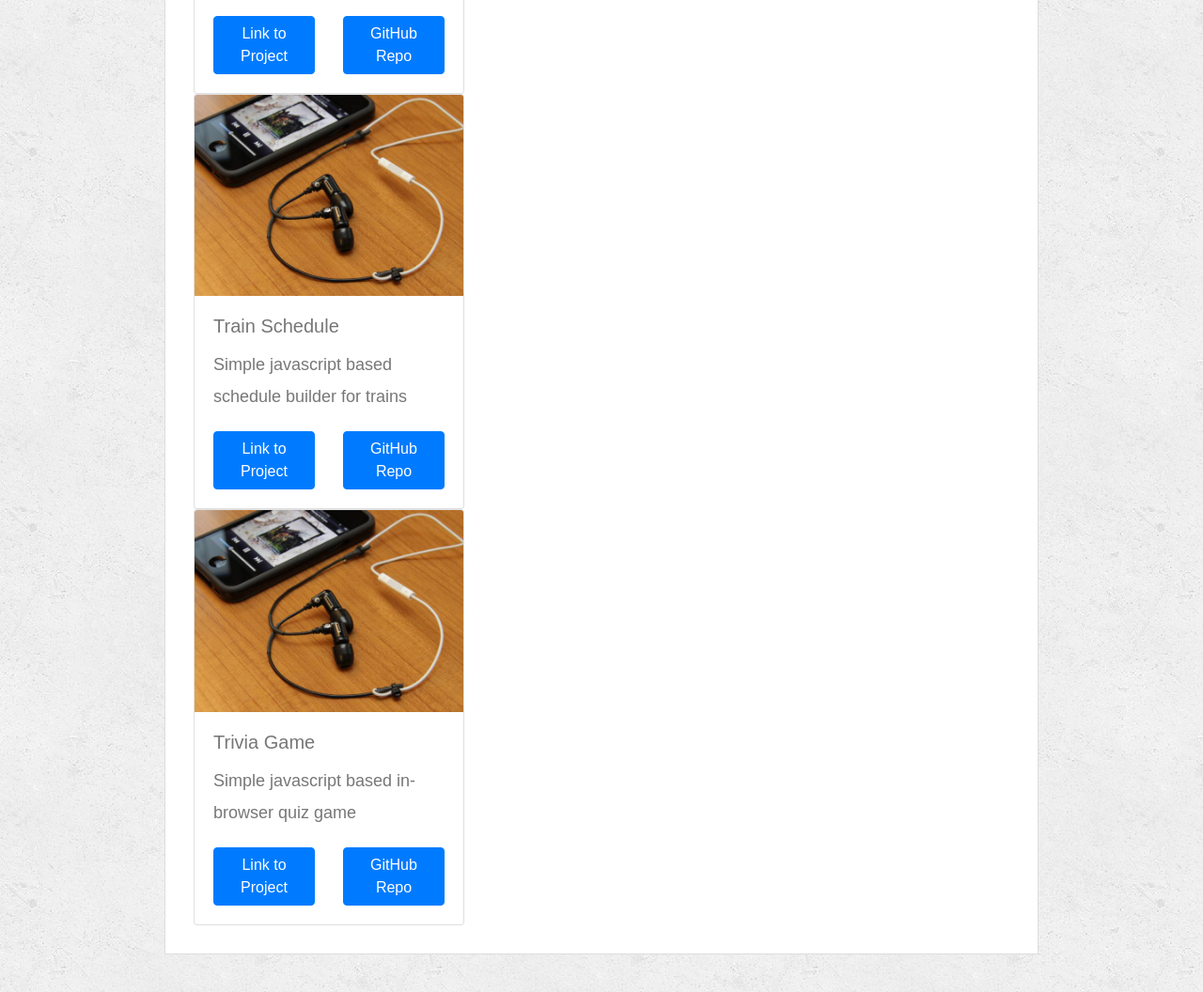
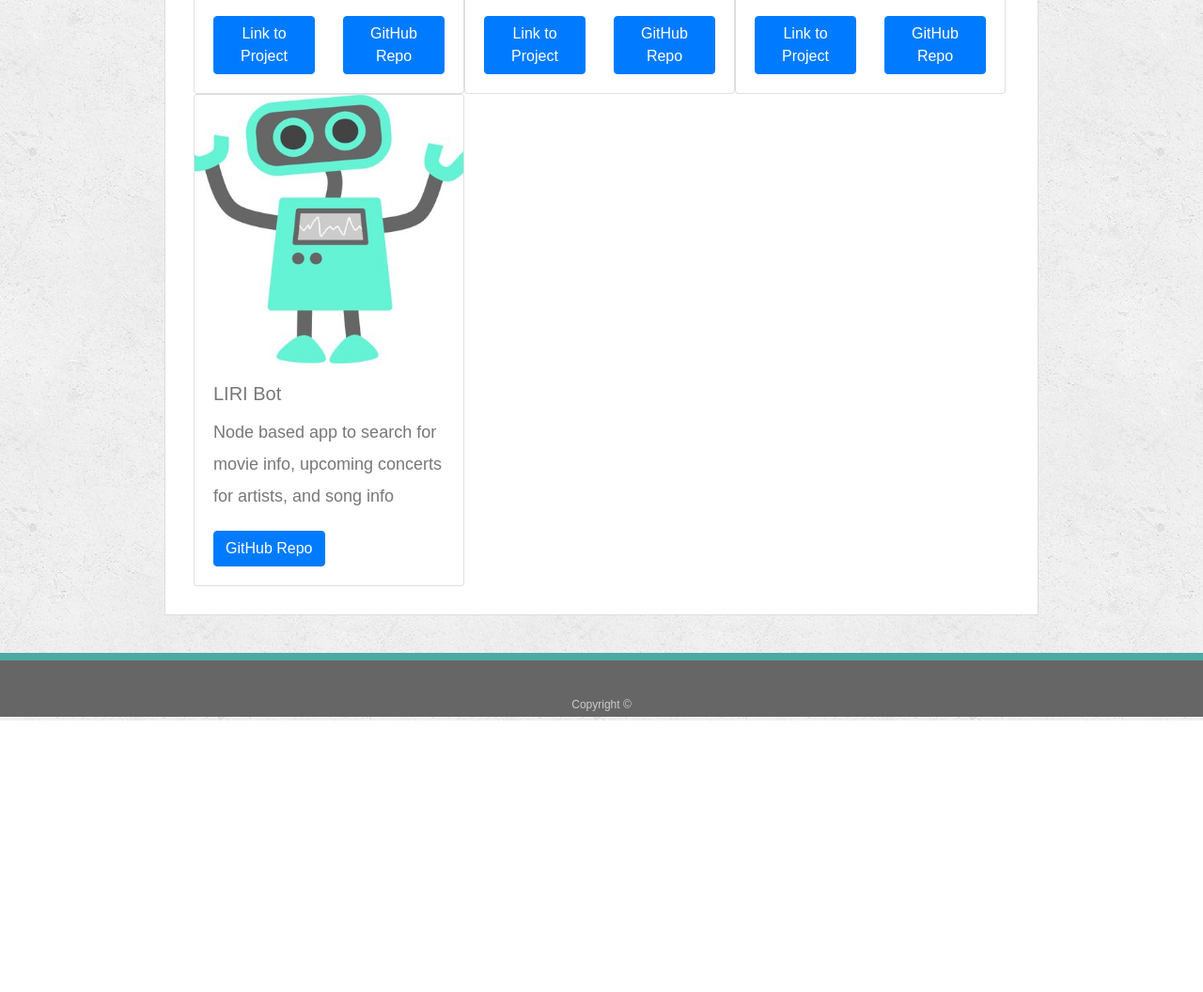
Before and after one commit to j-adom/j-adom.github.io, a plain HTML site: page portfolio.html in a window 1280 px wide. Shown: the part 596-1652 px from the top of the page at 94% size. After the commit the page ends 1363 px from the top, so only its background shows below. Drawn offline with nearby package versions, Linux system fonts and the light colour scheme.

Commit message:
adding Liri bot to portfolio

```diff
--- a/assets/css/style.css
+++ b/assets/css/style.css
@@ -17,6 +17,10 @@ body {
   max-width: 960px;
   margin: 0 auto;
   clear: both;
+}
+
+.card {
+  float: left;
 }
 
 h1,
--- a/portfolio.html
+++ b/portfolio.html
@@ -46,7 +46,7 @@
       </div>
 
       <div class="card" style="width: 18rem;">
-        <img src="assets/images/technics-q-c-640-480-7.jpg" class="card-img-top" alt="...">
+        <img src="assets/images/technics-q-c-640-480-9.jpg" class="card-img-top" alt="...">
         <div class="card-body">
           <h5 class="card-title">Train Schedule</h5>
           <p class="card-text">Simple javascript based schedule builder for trains</p>
@@ -75,7 +75,18 @@
           </div>
         </div>
       </div>
-
+      <div class="card" style="width: 18rem;">
+        <img src="assets/images/liribot.jpg" class="card-img-top" alt="...">
+        <div class="card-body">
+          <h5 class="card-title">LIRI Bot</h5>
+          <p class="card-text">Node based app to search for movie info, upcoming concerts for artists, and song info</p>
+          <div class='row'>
+            <div class="col-sm">
+              <a href="https://github.com/j-adom/TrainSchedule" class="btn btn-primary">GitHub Repo</a>
+            </div>
+          </div>
+        </div>
+      </div>
 
     </section>
 
```
Also changed, not shown: assets/images/liribot.jpg (added).
